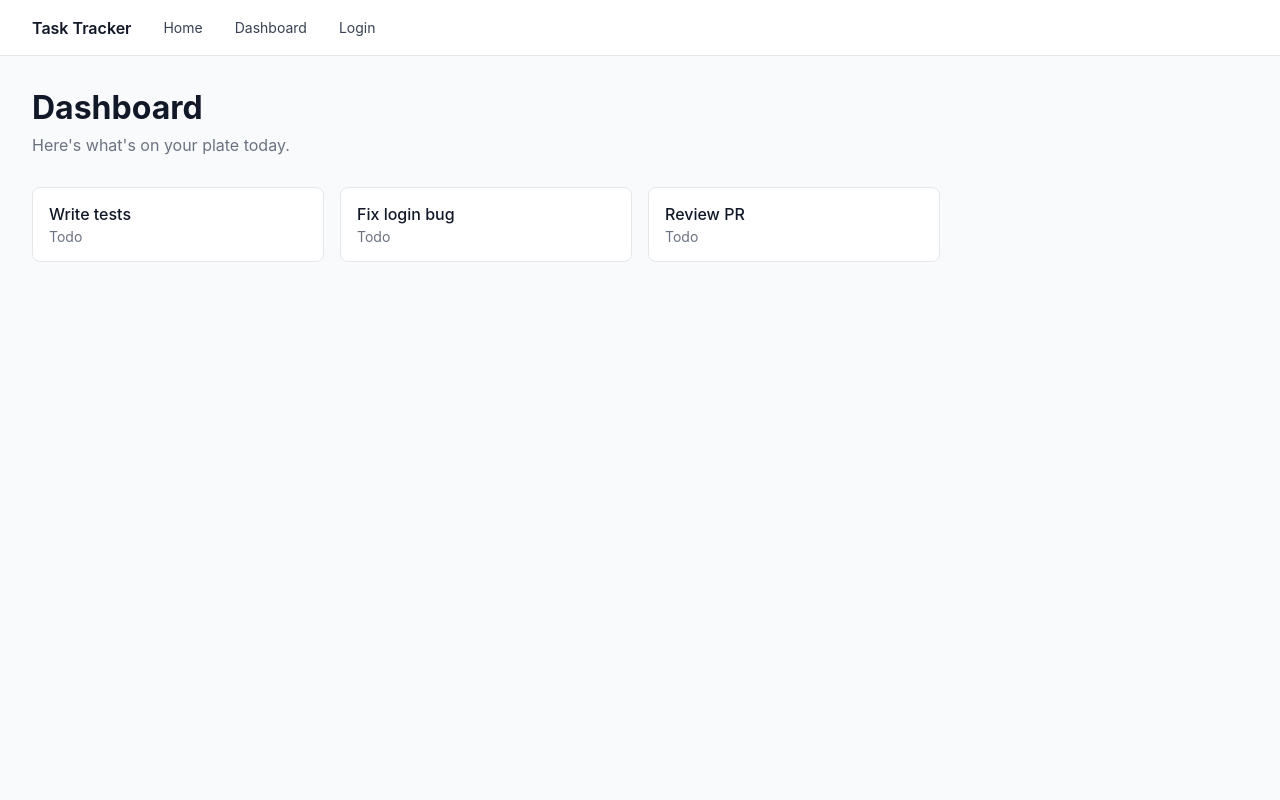
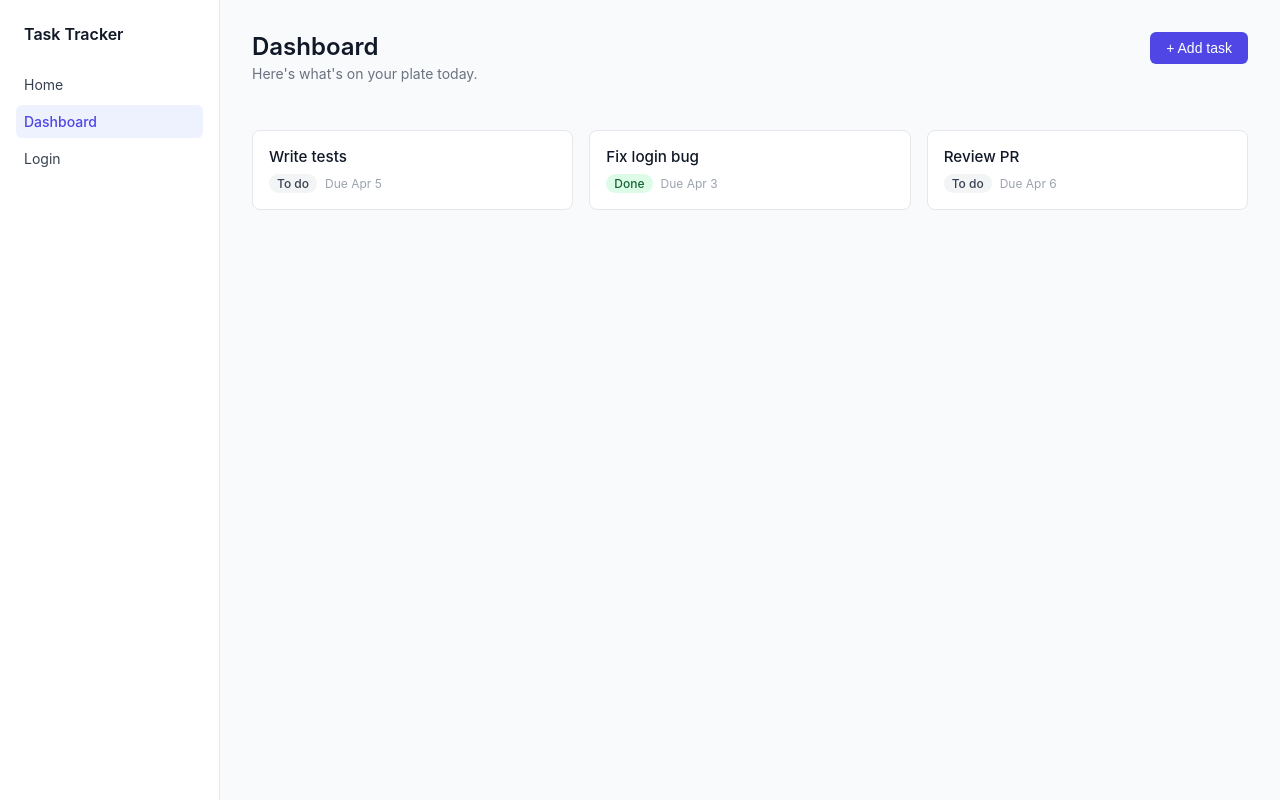
Before and after one commit to eronaaaaa/Task-Tracker, a Next.js app: page /dashboard in a window 1280 px wide. Built offline with nearby package versions, Linux system fonts and the light colour scheme.

Commit message:
day 3: server/client components, TaskCard, Sidebar, PageHeader

```diff
--- a/app/dashboard/page.tsx
+++ b/app/dashboard/page.tsx
@@ -1,28 +1,45 @@
+import PageHeader from '@/components/PageHeader'
+import TaskCard from '@/components/TaskCard'
+import AddTaskButton from '@/components/AddTaskButton'
+
+//this dashboard page in itself is a server component, it has no use client
+//but it can render AddTaskButton which is a client component
+//server components can render client components, but client components cannot render server components
+
+const tasks = [
+  { id: 1, title: 'Write tests', status: 'todo' as const, dueDate: 'Apr 5' },
+  { id: 2, title: 'Fix login bug', status: 'done' as const, dueDate: 'Apr 3' },
+  { id: 3, title: 'Review PR', status: 'todo' as const, dueDate: 'Apr 6' },
+]
+
 export default function DashboardPage() {
   return (
     <main style={{ padding: '2rem' }}>
-      <h1 style={{ marginBottom: '0.5rem' }}>Dashboard</h1>
-      <p style={{ color: '#6b7280', marginBottom: '2rem' }}>
-        Here&apos;s what&apos;s on your plate today.
-      </p>
+      <div style={{
+        display: 'flex',
+        justifyContent: 'space-between',
+        alignItems: 'flex-start',
+        marginBottom: '1.5rem'
+      }}>
+        <PageHeader
+          title="Dashboard"
+          description="Here's what's on your plate today."
+        />
+        <AddTaskButton />
+      </div>
 
       <div style={{
         display: 'grid',
         gridTemplateColumns: 'repeat(auto-fill, minmax(280px, 1fr))',
         gap: '1rem'
       }}>
-        {['Write tests', 'Fix login bug', 'Review PR'].map((task) => (
-          <div key={task} style={{
-            background: 'white',
-            padding: '1rem',
-            borderRadius: '8px',
-            border: '1px solid #e5e7eb'
-          }}>
-            <p style={{ fontWeight: 500 }}>{task}</p>
-            <p style={{ fontSize: '0.875rem', color: '#6b7280', marginTop: '0.25rem' }}>
-              Todo
-            </p>
-          </div>
+        {tasks.map((task) => (
+          <TaskCard
+            key={task.id}
+            title={task.title}
+            status={task.status}
+            dueDate={task.dueDate}
+          />
         ))}
       </div>
     </main>
--- a/app/layout.tsx
+++ b/app/layout.tsx
@@ -1,100 +1,25 @@
-// import type { Metadata } from "next";
-// import { Geist, Geist_Mono } from "next/font/google";
-// import "./globals.css";
-
-// const geistSans = Geist({
-//   variable: "--font-geist-sans",
-//   subsets: ["latin"],
-// });
-
-// const geistMono = Geist_Mono({
-//   variable: "--font-geist-mono",
-//   subsets: ["latin"],
-// });
-
-// export const metadata: Metadata = {
-//   title: "Create Next App",
-//   description: "Generated by create next app",
-// };
-
-// export default function RootLayout({
-//   children,
-// }: Readonly<{
-//   children: React.ReactNode;
-// }>) {
-//   return (
-//     <html
-//       lang="en"
-//       className={`${geistSans.variable} ${geistMono.variable} h-full antialiased`}
-//     >
-//       <body className="min-h-full flex flex-col">{children}</body>
-//     </html>
-//   );
-// }
-
-import type { Metadata } from "next";
-import "./globals.css";
+import type { Metadata } from 'next'
+import './globals.css'
+import Sidebar from '@/components/Sidebar'
 
 export const metadata: Metadata = {
-  title: "Task Tracker",
-  description: "A simple task management app",
-};
+  title: 'Task Tracker',
+  description: 'A simple task management app',
+}
 
 export default function RootLayout({
   children,
 }: {
-  children: React.ReactNode;
+  children: React.ReactNode
 }) {
   return (
     <html lang="en">
-      <body>
-        <nav
-          style={{
-            background: "white",
-            borderBottom: "1px solid #e5e7eb",
-            padding: "0 2rem",
-            height: "56px",
-            display: "flex",
-            alignItems: "center",
-            gap: "2rem",
-          }}
-        >
-          <span style={{ fontWeight: 600, fontSize: "1rem" }}>
-            Task Tracker
-          </span>
-          <a
-            href="/"
-            style={{
-              color: "#374151",
-              textDecoration: "none",
-              fontSize: "0.875rem",
-            }}
-          >
-            Home
-          </a>
-          <a
-            href="/dashboard"
-            style={{
-              color: "#374151",
-              textDecoration: "none",
-              fontSize: "0.875rem",
-            }}
-          >
-            Dashboard
-          </a>
-          <a
-            href="/login"
-            style={{
-              color: "#374151",
-              textDecoration: "none",
-              fontSize: "0.875rem",
-            }}
-          >
-            Login
-          </a>
-        </nav>
-        {children}
+      <body style={{ display: 'flex', minHeight: '100vh' }}>
+        <Sidebar />
+        <div style={{ flex: 1 }}>
+          {children}
+        </div>
       </body>
     </html>
-  );
+  )
 }
--- /dev/null
+++ b/components/AddTaskButton.tsx
@@ -0,0 +1,27 @@
+'use client'
+
+//this component needs use client because it uses useState, which is a React hook that can only be used in client components.
+//the button also has an onClick handler that updates the state, which requires client-side interactivity.
+
+import { useState } from 'react'
+
+export default function AddTaskButton() {
+  const [clicked, setClicked] = useState(false)
+
+  return (
+    <button
+      onClick={() => setClicked(!clicked)}
+      style={{
+        padding: '0.5rem 1rem',
+        background: '#4f46e5',
+        color: 'white',
+        border: 'none',
+        borderRadius: '6px',
+        fontSize: '0.875rem',
+        cursor: 'pointer'
+      }}
+    >
+      {clicked ? 'Coming soon...' : '+ Add task'}
+    </button>
+  )
+}
--- /dev/null
+++ b/components/PageHeader.tsx
@@ -0,0 +1,17 @@
+type PageHeaderProps = {
+  title: string
+  description?: string
+}
+
+export default function PageHeader({ title, description }: PageHeaderProps) {
+  return (
+    <div style={{ marginBottom: '1.5rem' }}>
+      <h1 style={{ fontSize: '1.5rem', fontWeight: 600 }}>{title}</h1>
+      {description && (
+        <p style={{ color: '#6b7280', marginTop: '0.25rem', fontSize: '0.875rem' }}>
+          {description}
+        </p>
+      )}
+    </div>
+  )
+}
--- /dev/null
+++ b/components/Sidebar.tsx
@@ -0,0 +1,52 @@
+'use client'
+
+import { usePathname } from 'next/navigation'
+
+const navItems = [
+  { label: 'Home', href: '/' },
+  { label: 'Dashboard', href: '/dashboard' },
+  { label: 'Login', href: '/login' },
+]
+
+export default function Sidebar() {
+  const pathname = usePathname()
+
+  return (
+    <aside style={{
+      width: '220px',
+      minHeight: '100vh',
+      background: 'white',
+      borderRight: '1px solid #e5e7eb',
+      padding: '1.5rem 1rem',
+      flexShrink: 0
+    }}>
+      <p style={{
+        fontWeight: 600,
+        fontSize: '1rem',
+        marginBottom: '1.5rem',
+        paddingLeft: '0.5rem'
+      }}>
+        Task Tracker
+      </p>
+      <nav style={{ display: 'flex', flexDirection: 'column', gap: '0.25rem' }}>
+        {navItems.map((item) => (
+          <a
+            key={item.href}
+            href={item.href}
+            style={{
+              padding: '0.5rem',
+              borderRadius: '6px',
+              textDecoration: 'none',
+              fontSize: '0.875rem',
+              background: pathname === item.href ? '#eef2ff' : 'transparent',
+              color: pathname === item.href ? '#4f46e5' : '#374151',
+              fontWeight: pathname === item.href ? 500 : 400
+            }}
+          >
+            {item.label}
+          </a>
+        ))}
+      </nav>
+    </aside>
+  )
+}
--- /dev/null
+++ b/components/TaskCard.tsx
@@ -0,0 +1,38 @@
+type TaskCardProps = {
+  title: string
+  status: 'todo' | 'done'
+  dueDate?: string
+}
+
+export default function TaskCard({ title, status, dueDate }: TaskCardProps) {
+  return (
+    <div style={{
+      background: 'white',
+      padding: '1rem',
+      borderRadius: '8px',
+      border: '1px solid #e5e7eb',
+      display: 'flex',
+      flexDirection: 'column',
+      gap: '0.5rem'
+    }}>
+      <p style={{ fontWeight: 500, fontSize: '0.95rem' }}>{title}</p>
+      <div style={{ display: 'flex', alignItems: 'center', gap: '0.5rem' }}>
+        <span style={{
+          fontSize: '0.75rem',
+          padding: '2px 8px',
+          borderRadius: '20px',
+          background: status === 'done' ? '#dcfce7' : '#f3f4f6',
+          color: status === 'done' ? '#166534' : '#374151',
+          fontWeight: 500
+        }}>
+          {status === 'done' ? 'Done' : 'To do'}
+        </span>
+        {dueDate && (
+          <span style={{ fontSize: '0.75rem', color: '#9ca3af' }}>
+            Due {dueDate}
+          </span>
+        )}
+      </div>
+    </div>
+  )
+}
```
